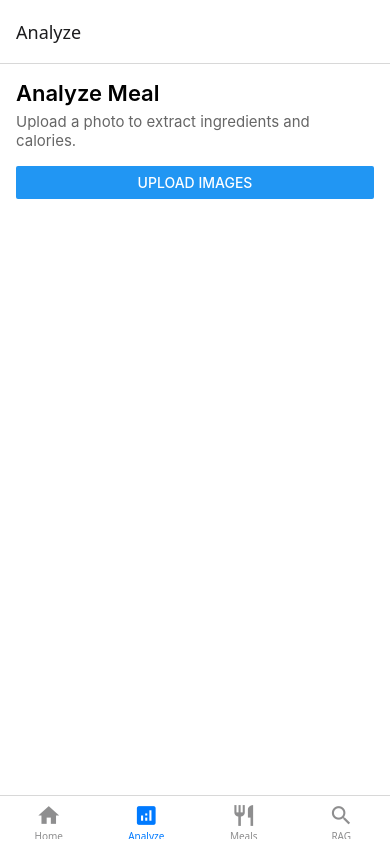
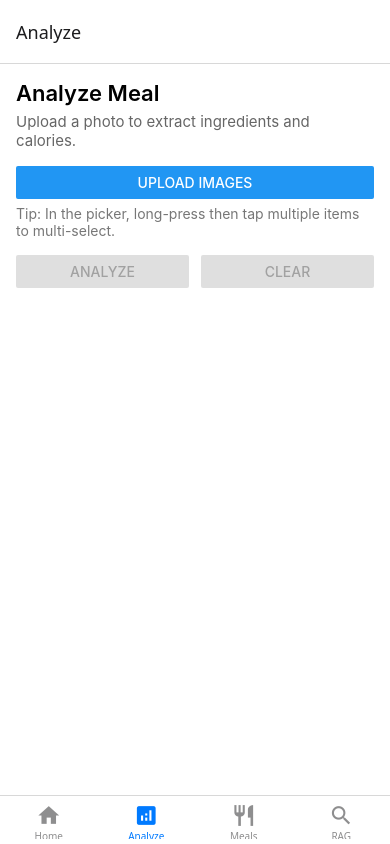
Before and after one commit to SaptarshiMazumder/food-tracker-ai, a React Native app in the folder mobile-app/: screen /Analyze in a window 390 px wide. Built offline with nearby package versions, Linux system fonts and the light colour scheme.

Commit message:
added clear button

```diff
--- a/mobile-app/src/screens/AnalyzeScreen.tsx
+++ b/mobile-app/src/screens/AnalyzeScreen.tsx
@@ -1,6 +1,5 @@
 import React, { useEffect, useState } from 'react';
 import { View, Text, StyleSheet, Button, Image, Alert, ActivityIndicator, ScrollView } from 'react-native';
-import * as ImagePicker from 'expo-image-picker';
 import * as DocumentPicker from 'expo-document-picker';
 import { uploadAnalyzeImage, AnalysisResponse, analyzeStream } from '../services/api';
 import { buildUiItems, computeTotals, UiItem, UiTotals } from '../services/uiBuilder';
@@ -14,60 +13,50 @@ export default function AnalyzeScreen() {
   const [grams, setGrams] = useState<number[]>([]);
   const [totals, setTotals] = useState<UiTotals | null>(null);
 
-  const pickWithDocumentPicker = async () => {
+  const pickWithDocumentPicker = async (): Promise<string[]> => {
     try {
       const doc = await DocumentPicker.getDocumentAsync({
         type: ['image/*'],
         multiple: true,
         copyToCacheDirectory: true,
       });
-      if (doc.canceled) return;
+      if (doc.canceled) return [];
       const assets: any[] = (doc as any).assets || [];
       const uris = assets.length > 0 ? assets.map((a) => a.uri) : ((doc as any).uri ? [ (doc as any).uri ] : []);
-      if (uris.length > 0) {
-        setSelectedUris((prev) => Array.from(new Set([ ...prev, ...uris ])));
-      }
+      return uris;
     } catch (e: any) { // Added type annotation for e
       Alert.alert('Picker error', `Could not open any picker. Error: ${e.message}`); // Display error message
+      return [];
     }
   };
 
   const onUpload = async () => {
-    // Prefer Document Picker first (works without Google Play on emulators)
-    try {
-      await pickWithDocumentPicker();
-      if (selectedUris.length > 0) return;
-    } catch {}
+    // Clear previous selections and results
+    setSelectedUris([]);
+    setResult(null);
+    setUiItems([]);
+    setGrams([]);
+    setTotals(null);
+    setLoading(false);
 
-    // If user canceled or failed, try the system image library
-    try {
-      const { status } = await ImagePicker.requestMediaLibraryPermissionsAsync();
-      if (status !== 'granted') {
-        Alert.alert('Permission required', 'Please allow photo library access to pick an image.');
+    // Prefer Document Picker first (multi-select friendly)
+    const docUris = await pickWithDocumentPicker();
+    if (docUris.length > 0) {
+      setSelectedUris(Array.from(new Set(docUris)));
       return;
     }
 
-      const result = await ImagePicker.launchImageLibraryAsync({
-        mediaTypes: ImagePicker.MediaTypeOptions.Images,
-        allowsEditing: true,
-        quality: 0.8,
-        allowsMultipleSelection: true as any,
-      });
-
-      if (!result.canceled && result.assets && result.assets.length > 0) {
-        setSelectedUris((prev) => Array.from(new Set([ ...prev, ...result.assets.map((a) => a.uri) ])));
-      }
-    } catch (e: any) {
-      Alert.alert('Picker error', `Could not open any picker. Error: ${e.message}`);
-    }
+    // If user cancelled or provider doesn't support multi-select, do nothing.
   };
 
-  useEffect(() => {
-    const runAnalysis = async () => {
+  const onAnalyze = async () => {
     if (selectedUris.length === 0) return;
     try {
       setLoading(true);
       setResult(null);
+      setUiItems([]);
+      setGrams([]);
+      setTotals(null);
       // Streaming flow exactly like web UI with Gemini only (no LogMeal)
       const stream = await analyzeStream(selectedUris, { model: 'gemini-2.5-pro', useLogmeal: false });
       const acc: any = {};
@@ -99,15 +88,18 @@ export default function AnalyzeScreen() {
       setLoading(false);
     }
   };
-    runAnalysis();
-  }, [selectedUris]);
+
+  // No auto-analysis; user must press Analyze
 
   return (
     <ScrollView style={styles.container} contentContainerStyle={styles.content}>
       <Text style={styles.title}>Analyze Meal</Text>
       <Text style={styles.subtitle}>Upload a photo to extract ingredients and calories.</Text>
       <View style={styles.actions}>
-        <Button title="Upload Images" onPress={onUpload} />
+        <Button title="Upload Images" onPress={onUpload} disabled={loading} />
+        <Text style={{ marginTop: 6, color: '#777' }}>
+          Tip: In the picker, long-press then tap multiple items to multi-select.
+        </Text>
       </View>
       {selectedUris.length > 0 ? (
         <ScrollView horizontal showsHorizontalScrollIndicator={false} style={styles.gallery} contentContainerStyle={{ gap: 8 }}>
@@ -116,6 +108,22 @@ export default function AnalyzeScreen() {
           ))}
         </ScrollView>
       ) : null}
+
+      <View style={styles.buttonRow}>
+        <View style={styles.half}>
+          <Button title="Analyze" onPress={onAnalyze} disabled={selectedUris.length === 0 || loading} />
+        </View>
+        <View style={styles.half}>
+          <Button title="Clear" onPress={() => {
+            if (loading) return;
+            setSelectedUris([]);
+            setResult(null);
+            setUiItems([]);
+            setGrams([]);
+            setTotals(null);
+          }} disabled={selectedUris.length === 0 || loading} />
+        </View>
+      </View>
 
       {loading ? (
         <View style={{ marginTop: 16 }}>
@@ -330,6 +338,14 @@ const styles = StyleSheet.create({
     gap: 8,
     marginTop: 8,
   },
+  buttonRow: {
+    marginTop: 16,
+    flexDirection: 'row',
+    gap: 12,
+  },
+  half: {
+    flex: 1,
+  },
   tile: {
     width: '48%',
     backgroundColor: '#fafafa',
```
Lines whose indentation alone changed are shown as unchanged.
